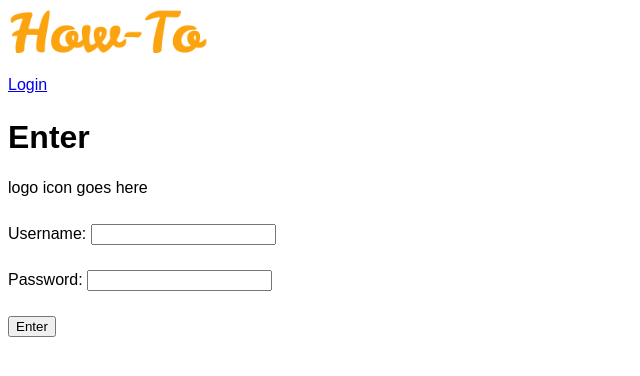
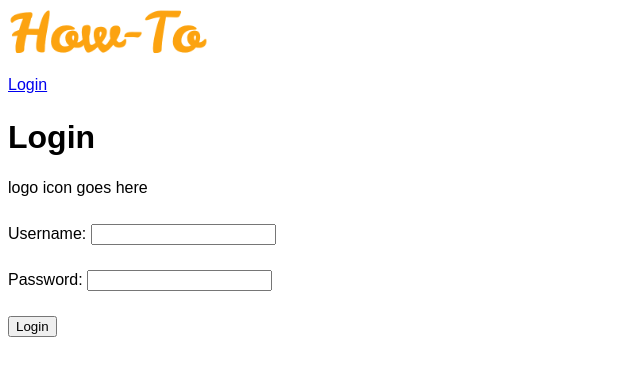
Before and after one commit to BW-how-2/Front-End, a React (Create React App) app: page /login in a window 1280 px wide. Shown: the top 376 px of the page, without its empty margins (0-640 px from the left). Built offline with nearby package versions, Linux system fonts and the light colour scheme; no server answers.

Commit message:
modified Enter.js

```diff
--- a/src/components/Enter.js
+++ b/src/components/Enter.js
@@ -3,7 +3,7 @@ import { useHistory } from 'react-router-dom';
 import { UserContext } from '../contexts/UserContext';
 import axios from "axios";
 import * as yup from "yup";
-import formSchemaEnter from "../validation/formSchemaEnter";
+import formSchemaLogin from "../validation/formSchemaLogin";
 
 const initialFormValues = {
   username: "", // input text field
@@ -26,13 +26,13 @@ const Enter = () => {
 
   const onSubmit = (evt) => {
     evt.preventDefault();
-    const EnterUser = {
+    const loginUser = {
       username: formValues.username.trim(),
       password: formValues.password,
     }
-    console.log(EnterUser)
+    console.log(loginUser)
     axios
-        .post('https://how-to-backend.herokuapp.com/api/auth/Enter', EnterUser)
+        .post('https://how-to-backend.herokuapp.com/api/auth/login', loginUser)
         .then(res => {
             console.log(res);
             localStorage.setItem('token', res.data.token);
@@ -48,7 +48,7 @@ const Enter = () => {
   const onInputChange = (evt) => {
     const { name, value } = evt.target;
     yup
-      .reach(formSchemaEnter, name)
+      .reach(formSchemaLogin, name)
 
       .validate(value)
 
@@ -73,8 +73,8 @@ const Enter = () => {
 
   return (
     <form className="form container" onSubmit={onSubmit}>
-      <h1>Enter</h1>
-      <div id="EnterInputs" className="input-boxes">
+      <h1>Login</h1>
+      <div id="loginInputs" className="input-boxes">
         <p>logo icon goes here</p>
 
         <div id="usernameInput" className="input-box">
@@ -104,11 +104,11 @@ const Enter = () => {
           </label>
           <p id="usererror-password">{formErrors.password}</p>
         </div>
-        <button id="EnterBtn">
-          Enter
+        <button id="loginBtn">
+          Login
         </button>
       </div>
     </form>
   );
 };
-export default Enter;
+export default Enter
```
